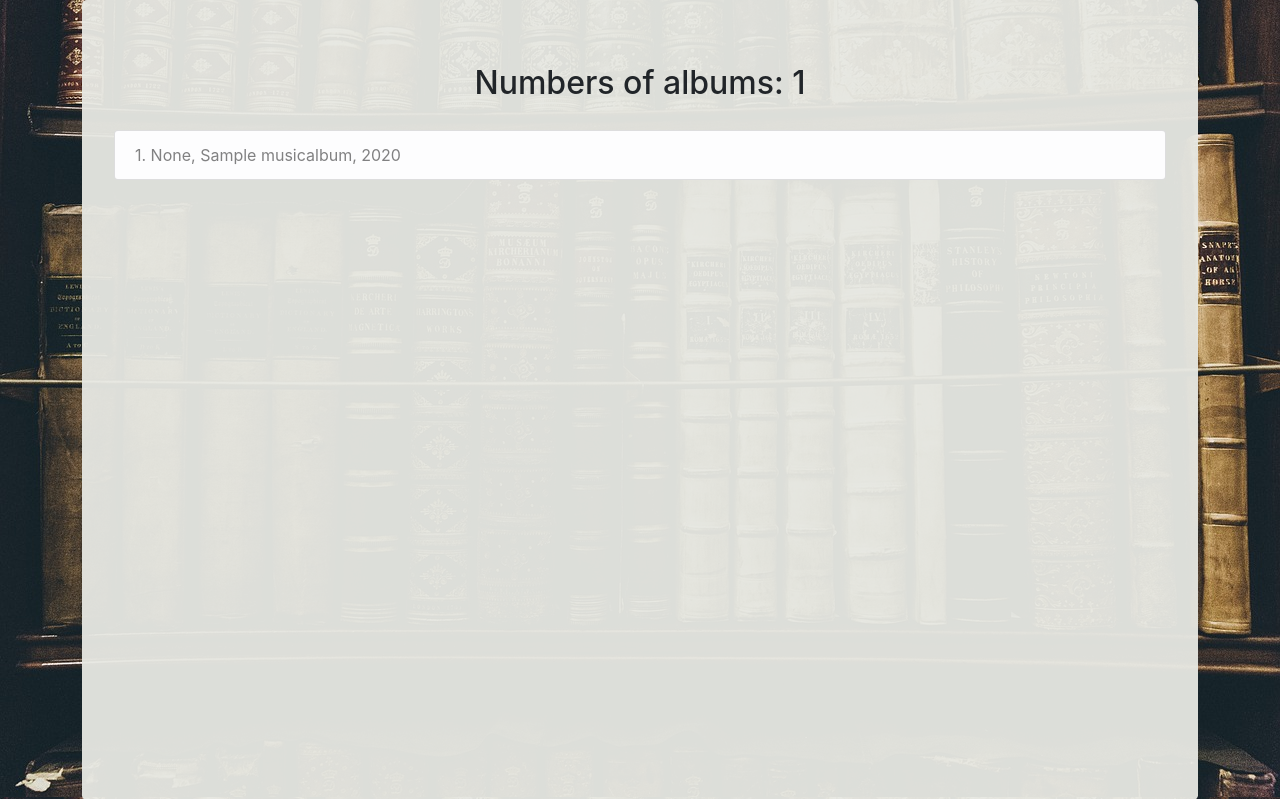
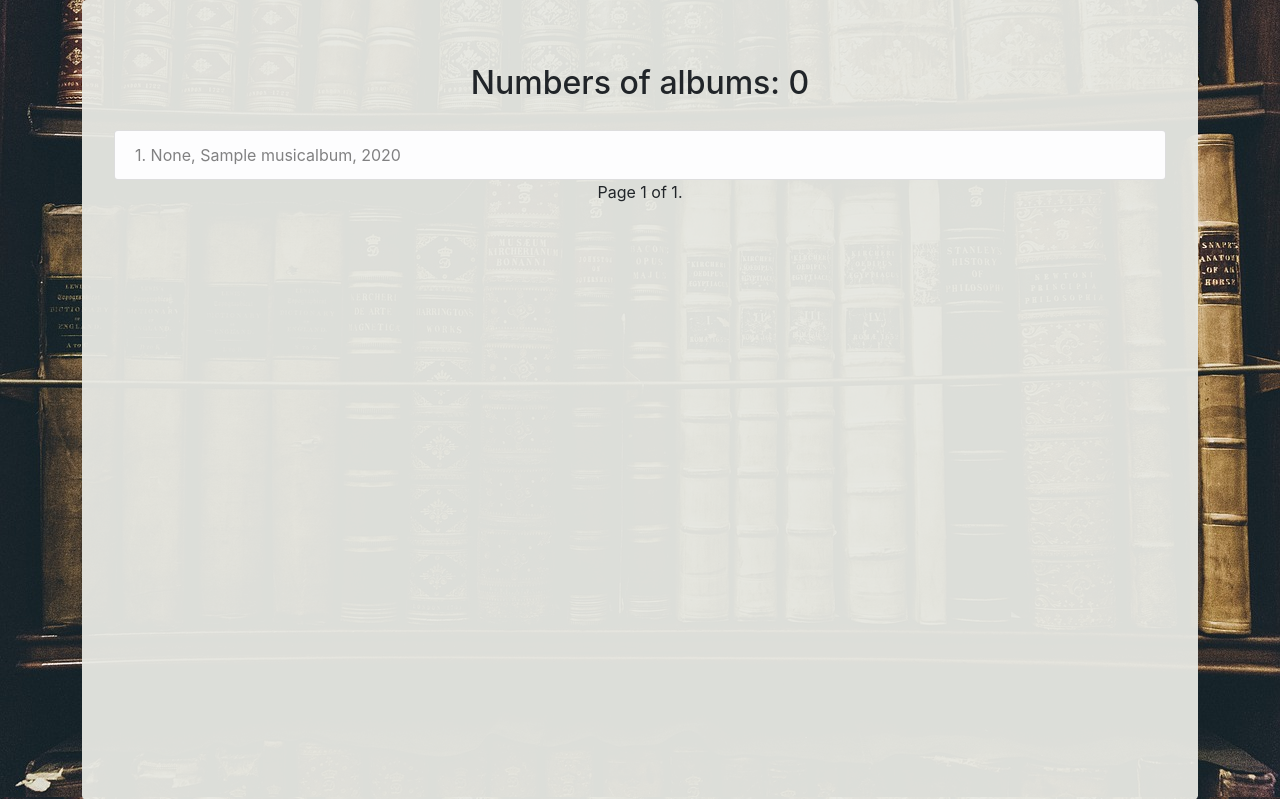
Before and after one commit to SDAgrupa1/house-library, a Django app: page /music/cds/ in a window 1280 px wide. Shown: the part 56-855 px from the top of the page. Run offline with Django 3.2, Linux system fonts and the light colour scheme; tables that the repository leaves empty hold one stand-in row (values such as "Sample post"); some libraries are stand-ins or nearby versions.

Commit message:
Change cd template view to list view. Add pagination to cd list.

```diff
--- a/music_collection/music/templates/cd-list.html
+++ b/music_collection/music/templates/cd-list.html
@@ -4,13 +4,13 @@
 {% block content %}
 <div>
     <div class="cd-list-title">
-    {% if cds|length == 0 %}
+    {% if object_list|length == 0 %}
         <h2>No albums in collection</h2>
     {% else %}
         <h2>Numbers of albums: {{ cds|length }}</h2>
     </div>
     <div class="list-group">
-        {% for cd in cds%}
+        {% for cd in object_list %}
         <a href="./{{cd.id}}" class="list-group-item list-group-item-action list-group-item-light">
             {{ forloop.counter }}. {{ cd }}
         </a>
@@ -23,19 +23,24 @@
         <button type="button" class="btn btn-secondary btn-sm">Add new album</button></a>
     {% endif %}
 </div>
-<!--Here should go paginator-->
-<!--<div class="pagination">-->
-<!--    <span class="step-links">-->
-<!--        {% if page_obj.has_previous %}-->
-<!--            <a href="?page={{ page_obj.previous_page_number }}">prev</a>-->
-<!--        {% endif %}-->
-<!--        <span class="current">-->
-<!--          {{ page_obj.number }}-->
-<!--        </span>-->
-<!--        {% if page_obj.has_next %}-->
-<!--            <a href="?page={{ page_obj.next_page_number }}">next</a>-->
-<!--        {% endif %}-->
-<!--    </span>-->
-<!--</div>-->
+
+<!--Here goes paginator-->
+<div class="pagination;text-align:center" style="text-align:center">
+    <span class="step-links">
+        {% if page_obj.has_previous %}
+            <a href="?page=1">&laquo; FIRST</a>
+            <a href="?page={{ page_obj.previous_page_number }}">PREVIOUS</a>
+        {% endif %}
+
+        <span class="current">
+            Page {{ page_obj.number }} of {{ page_obj.paginator.num_pages }}.
+        </span>
+
+        {% if page_obj.has_next %}
+            <a href="?page={{ page_obj.next_page_number }}">NEXT</a>
+            <a href="?page={{ page_obj.paginator.num_pages }}">LAST &raquo;</a>
+        {% endif %}
+    </span>
+</div>
 
 {% endblock %}
--- a/music_collection/music/urls.py
+++ b/music_collection/music/urls.py
@@ -6,7 +6,7 @@ from . import views
 
 app_name = 'music-urls'
 urlpatterns = [
-    path('cds/', views.CdTemplateView.as_view(), name='list-of-cds'),
+    path('cds/', views.CdListView.as_view(), name='list-of-cds'),
     path('cds/<id>/', views.cds_dynamic_lookup_view, name='cd-bio'),
     path('rate/', views.rate_music, name='rate'),
     path('all_music_albums/', views.all_music_albums, name='all_music_albums'),
--- a/music_collection/music/views.py
+++ b/music_collection/music/views.py
@@ -1,16 +1,19 @@
 from django.shortcuts import render, get_object_or_404
-from django.views.generic import TemplateView
+from django.views.generic import TemplateView, ListView
 from django.shortcuts import redirect, render, get_object_or_404
 from .models import MusicAlbum, Rating, Performer
 from .forms import RatingForm, MusicForm, PerformerForm
 
 
-# Create your views here.
+# class CdTemplateView(TemplateView):
+#     template_name = 'cd-list.html'
+#     extra_context = {'cds': MusicAlbum.objects.all()}
 
 
-class CdTemplateView(TemplateView):
+class CdListView(ListView):
+    paginate_by = 10
+    model = MusicAlbum
     template_name = 'cd-list.html'
-    extra_context = {'cds': MusicAlbum.objects.all()}
 
 
 def cds_dynamic_lookup_view(request, id):
@@ -67,7 +70,6 @@ def delete_music_album(request, id):
     return render(request, 'sure.html', {'music': music})
 
 
-
 # PERFORMER
 # Create # Read #Update # Delete
 
```
